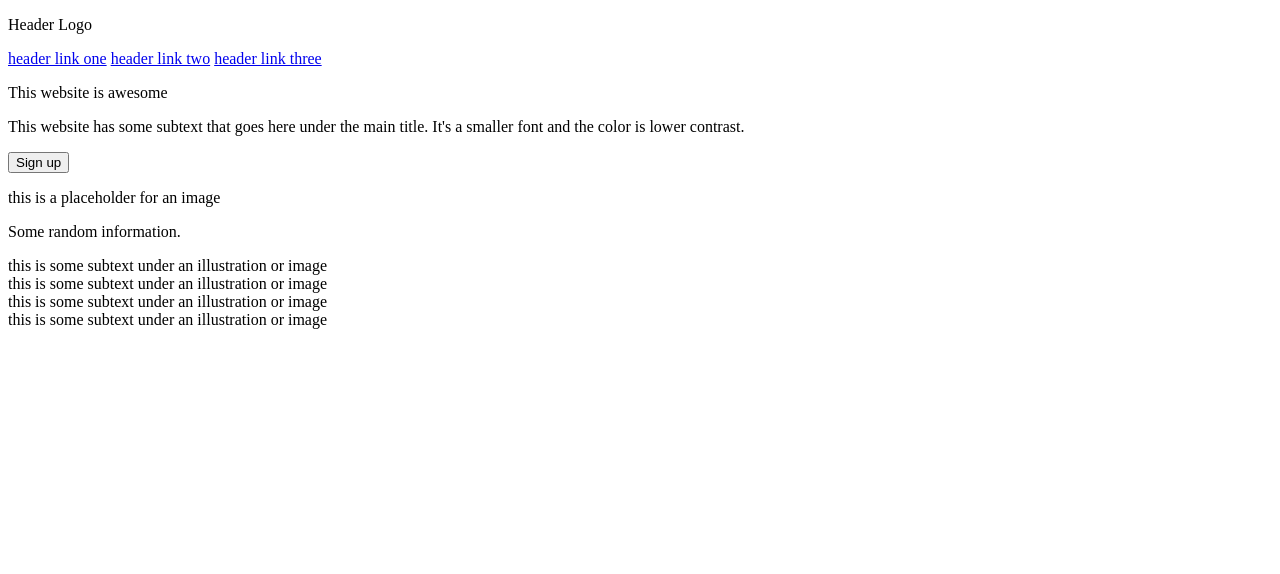
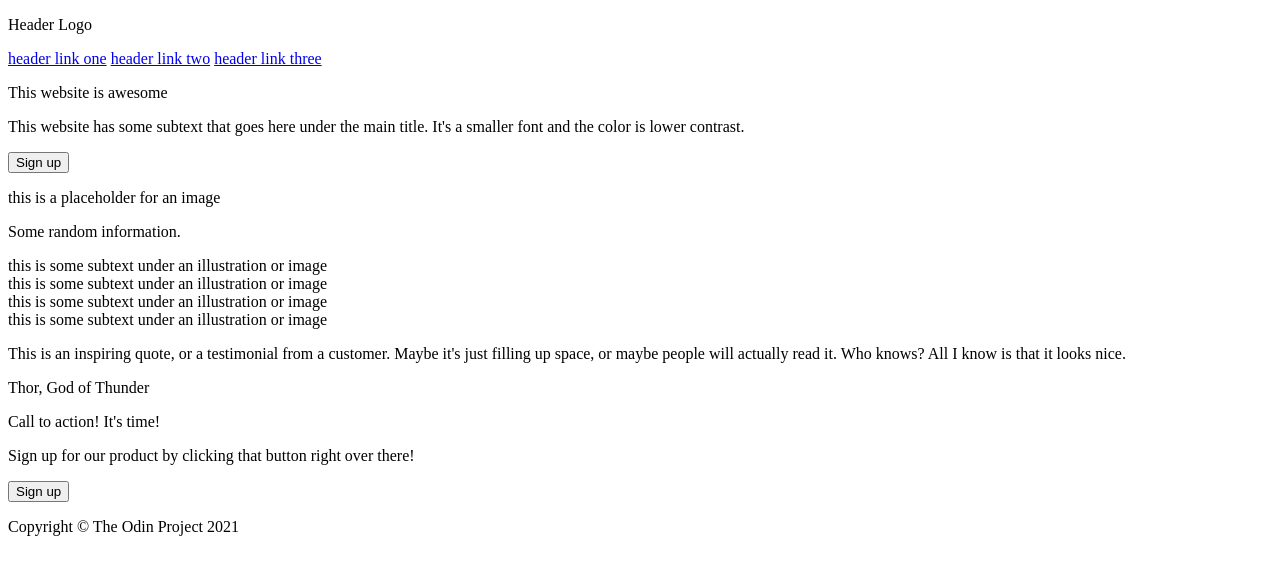
Before and after one commit to markcawili/project-landing-page, a plain HTML site: page index.html in a window 1280 px wide. Drawn offline with Linux system fonts and the light colour scheme.

Commit message:
Add signup and footer HTML content

```diff
--- a/index.html
+++ b/index.html
@@ -42,9 +42,22 @@
       </div>
   </div>
 
-  <div class=quote"></div>
-  <div class="signup"></div>
-  <div class="footer"></div>
+  <div class=quote">
+    <p class="quote-text">This is an inspiring quote, or a testimonial from a customer. Maybe it's just filling up space, or maybe people will actually read it. Who knows? All I know is that it looks nice.</p>
+    <p class="quote-author">Thor, God of Thunder</p>
+  </div>
 
-</body>
+  <div class="signup">
+    <div class="signup-text">
+      <p class="text-1">Call to action! It's time!</p>
+      <p class="text-2">Sign up for our product by clicking that button right over there!</p>
+    </div>
+    <button type="button">Sign up</button>
+  </div>
+
+  <div class="footer">
+      <p>Copyright &#169; The Odin Project 2021</p>
+  </div>
+
+  </body>
 </html>
```
